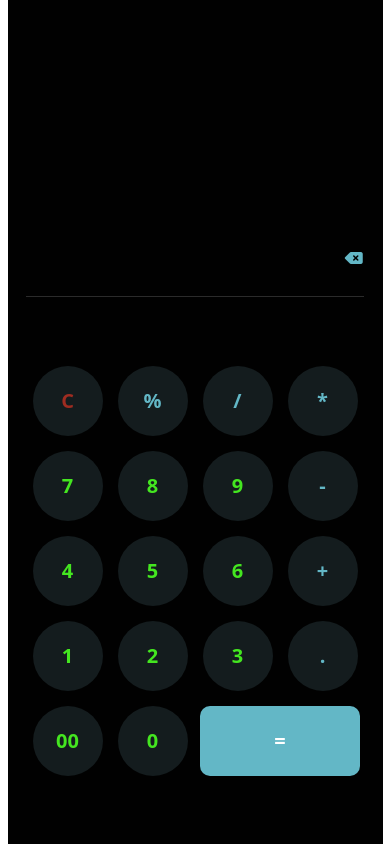
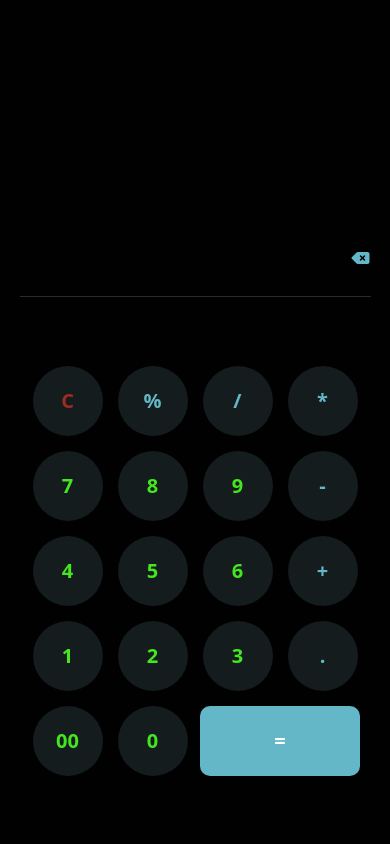
Before and after one commit to FerreiraCodeTech/calculadora_simples, a plain HTML site: page index.html in a window 390 px wide. Drawn offline with Linux system fonts and the light colour scheme.

Commit message:
atualizando responsividade

```diff
--- a/css/style.css
+++ b/css/style.css
@@ -21,14 +21,13 @@ button:hover {
     height: 100vh;
     justify-content: space-evenly;
     margin: 0 auto;
-    max-width: 375px;
-    min-width: auto;
     width: 100%;
   }
 
   #display {
     display: flex;
     flex-direction: column;
+    max-width: 375px;
     width: 90%;
   }
 
@@ -50,6 +49,7 @@ button:hover {
     display: flex;
     height: 40px;
     justify-content: flex-end;
+    max-width: 375px;
     width: 90%;
   }
 
@@ -84,10 +84,6 @@ button:hover {
     user-select: none;
     width: 60px;
   }
-
-  /* .keys:hover {
-    background: #1d292c;
-  } */
 
   .symbols {
     color: #63b7c6;
```
